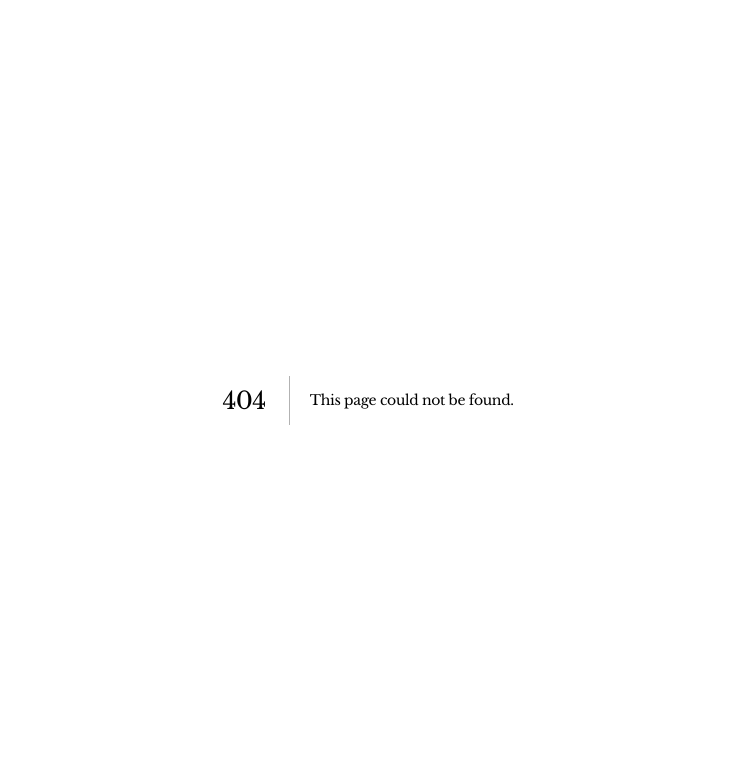
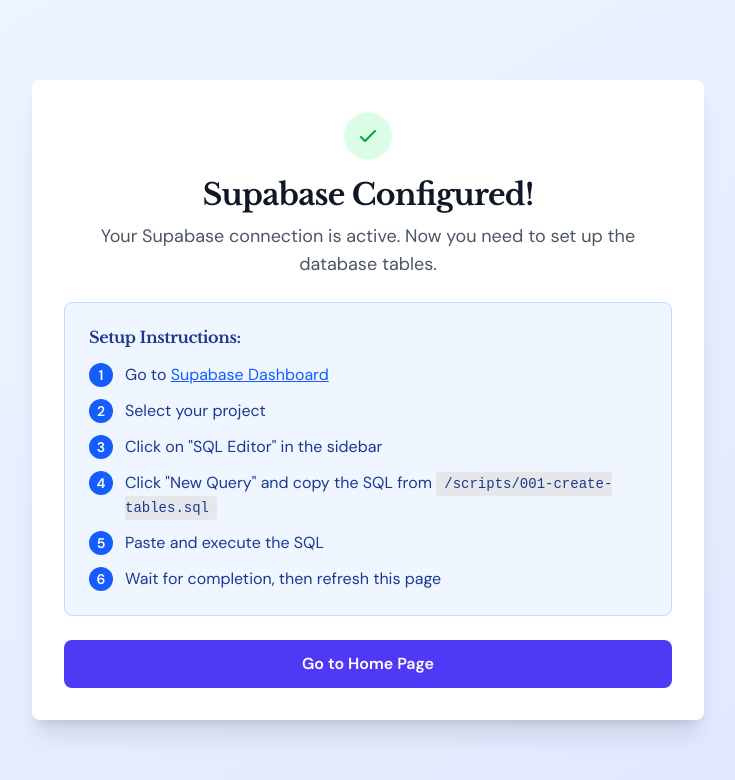
Before and after one commit to elhadjissam200321/batimagv, a Next.js app: page /setup in a window 1280 px wide. Before the commit this address had no page. Shown: the top 780 px of the page, without its empty margins (272-1007 px from the left). Built offline with nearby package versions, Linux system fonts and the light colour scheme; no server answers; the database is empty.

Commit message:
fix: address Supabase table creation and setup issues
Create setup page, API endpoint, and guide for database migration.

Co-authored-by: ELHADJ ISSAM <176765885+elhadjissam200321@users.noreply.github.com>

```diff
--- /dev/null
+++ b/app/api/setup/route.ts
@@ -0,0 +1,66 @@
+export async function POST(request: Request) {
+  try {
+    // This endpoint verifies the database tables are set up
+    // The actual tables must be created via the Supabase dashboard SQL editor
+    // Navigate to: https://supabase.com/dashboard/project/_/sql/new
+    // And paste the SQL from scripts/001-create-tables.sql
+
+    const supabaseUrl = process.env.NEXT_PUBLIC_SUPABASE_URL
+    const supabaseKey = process.env.NEXT_PUBLIC_SUPABASE_ANON_KEY
+
+    if (!supabaseUrl || !supabaseKey) {
+      return Response.json(
+        {
+          error: 'Missing Supabase environment variables',
+          status: 'NOT_CONFIGURED',
+        },
+        { status: 500 }
+      )
+    }
+
+    // Check if we can connect to Supabase
+    const testResponse = await fetch(
+      `${supabaseUrl}/rest/v1/?apikey=${supabaseKey}`,
+      {
+        headers: {
+          Authorization: `Bearer ${supabaseKey}`,
+          'Content-Type': 'application/json',
+        },
+      }
+    )
+
+    if (!testResponse.ok) {
+      return Response.json(
+        {
+          error: 'Could not connect to Supabase',
+          status: 'CONNECTION_ERROR',
+        },
+        { status: 500 }
+      )
+    }
+
+    return Response.json(
+      {
+        success: true,
+        message:
+          'Supabase is configured. To create tables, please run the SQL migrations from the Supabase dashboard.',
+        status: 'CONFIGURED',
+        setupInstructions: {
+          step1: 'Go to https://supabase.com/dashboard',
+          step2: 'Select your project',
+          step3: 'Navigate to SQL Editor',
+          step4: 'Copy and paste the SQL from /scripts/001-create-tables.sql',
+          step5:
+            'Execute the SQL to create all required tables with RLS policies',
+        },
+      },
+      { status: 200 }
+    )
+  } catch (error: any) {
+    console.error('Setup check error:', error)
+    return Response.json(
+      { error: error.message || 'Unknown error', status: 'ERROR' },
+      { status: 500 }
+    )
+  }
+}
--- /dev/null
+++ b/app/setup/page.tsx
@@ -0,0 +1,185 @@
+'use client'
+
+import { useEffect, useState } from 'react'
+import Link from 'next/link'
+
+export default function SetupPage() {
+  const [status, setStatus] = useState<string>('checking')
+  const [configured, setConfigured] = useState(false)
+
+  useEffect(() => {
+    const checkSetup = async () => {
+      try {
+        const res = await fetch('/api/setup', { method: 'POST' })
+        const data = await res.json()
+        setConfigured(res.ok && data.status === 'CONFIGURED')
+        setStatus(data.status || 'UNKNOWN')
+      } catch (err) {
+        setStatus('ERROR')
+      }
+    }
+
+    checkSetup()
+  }, [])
+
+  if (configured) {
+    return (
+      <div className="min-h-screen bg-gradient-to-br from-blue-50 to-indigo-100 flex items-center justify-center p-4">
+        <div className="bg-white rounded-lg shadow-xl p-8 max-w-2xl w-full">
+          <div className="text-center mb-6">
+            <div className="inline-flex items-center justify-center w-12 h-12 bg-green-100 rounded-full mb-4">
+              <svg
+                className="w-6 h-6 text-green-600"
+                fill="none"
+                stroke="currentColor"
+                viewBox="0 0 24 24"
+              >
+                <path
+                  strokeLinecap="round"
+                  strokeLinejoin="round"
+                  strokeWidth={2}
+                  d="M5 13l4 4L19 7"
+                />
+              </svg>
+            </div>
+            <h1 className="text-3xl font-bold text-gray-900 mb-2">
+              Supabase Configured!
+            </h1>
+            <p className="text-gray-600 text-lg">
+              Your Supabase connection is active. Now you need to set up the
+              database tables.
+            </p>
+          </div>
+
+          <div className="bg-blue-50 border border-blue-200 rounded-lg p-6 mb-6">
+            <h2 className="font-semibold text-blue-900 mb-4">Setup Instructions:</h2>
+            <ol className="space-y-3">
+              <li className="flex items-start">
+                <span className="flex items-center justify-center w-6 h-6 bg-blue-600 text-white rounded-full text-sm font-semibold mr-3 flex-shrink-0">
+                  1
+                </span>
+                <span className="text-blue-900">
+                  Go to{' '}
+                  <a
+                    href="https://supabase.com/dashboard"
+                    target="_blank"
+                    rel="noopener noreferrer"
+                    className="text-blue-600 hover:text-blue-800 underline"
+                  >
+                    Supabase Dashboard
+                  </a>
+                </span>
+              </li>
+              <li className="flex items-start">
+                <span className="flex items-center justify-center w-6 h-6 bg-blue-600 text-white rounded-full text-sm font-semibold mr-3 flex-shrink-0">
+                  2
+                </span>
+                <span className="text-blue-900">Select your project</span>
+              </li>
+              <li className="flex items-start">
+                <span className="flex items-center justify-center w-6 h-6 bg-blue-600 text-white rounded-full text-sm font-semibold mr-3 flex-shrink-0">
+                  3
+                </span>
+                <span className="text-blue-900">Click on "SQL Editor" in the sidebar</span>
+              </li>
+              <li className="flex items-start">
+                <span className="flex items-center justify-center w-6 h-6 bg-blue-600 text-white rounded-full text-sm font-semibold mr-3 flex-shrink-0">
+                  4
+                </span>
+                <span className="text-blue-900">
+                  Click "New Query" and copy the SQL from{' '}
+                  <code className="bg-gray-200 px-2 py-1 rounded text-sm">
+                    /scripts/001-create-tables.sql
+                  </code>
+                </span>
+              </li>
+              <li className="flex items-start">
+                <span className="flex items-center justify-center w-6 h-6 bg-blue-600 text-white rounded-full text-sm font-semibold mr-3 flex-shrink-0">
+                  5
+                </span>
+                <span className="text-blue-900">Paste and execute the SQL</span>
+              </li>
+              <li className="flex items-start">
+                <span className="flex items-center justify-center w-6 h-6 bg-blue-600 text-white rounded-full text-sm font-semibold mr-3 flex-shrink-0">
+                  6
+                </span>
+                <span className="text-blue-900">Wait for completion, then refresh this page</span>
+              </li>
+            </ol>
+          </div>
+
+          <div className="space-y-3">
+            <Link
+              href="/"
+              className="block w-full text-center bg-indigo-600 hover:bg-indigo-700 text-white font-semibold py-3 px-4 rounded-lg transition"
+            >
+              Go to Home Page
+            </Link>
+          </div>
+        </div>
+      </div>
+    )
+  }
+
+  return (
+    <div className="min-h-screen bg-gradient-to-br from-blue-50 to-indigo-100 flex items-center justify-center p-4">
+      <div className="bg-white rounded-lg shadow-xl p-8 max-w-2xl w-full">
+        <div className="text-center">
+          <div className="mb-4">
+            {status === 'checking' && (
+              <div className="inline-flex items-center justify-center w-12 h-12 bg-yellow-100 rounded-full">
+                <div className="animate-spin">
+                  <svg
+                    className="w-6 h-6 text-yellow-600"
+                    fill="none"
+                    stroke="currentColor"
+                    viewBox="0 0 24 24"
+                  >
+                    <path
+                      strokeLinecap="round"
+                      strokeLinejoin="round"
+                      strokeWidth={2}
+                      d="M13 10V3L4 14h7v7l9-11h-7z"
+                    />
+                  </svg>
+                </div>
+              </div>
+            )}
+            {status === 'ERROR' && (
+              <div className="inline-flex items-center justify-center w-12 h-12 bg-red-100 rounded-full">
+                <svg
+                  className="w-6 h-6 text-red-600"
+                  fill="none"
+                  stroke="currentColor"
+                  viewBox="0 0 24 24"
+                >
+                  <path
+                    strokeLinecap="round"
+                    strokeLinejoin="round"
+                    strokeWidth={2}
+                    d="M6 18L18 6M6 6l12 12"
+                  />
+                </svg>
+              </div>
+            )}
+          </div>
+
+          <h1 className="text-3xl font-bold text-gray-900 mb-2">
+            {status === 'checking' && 'Checking Setup...'}
+            {status === 'ERROR' && 'Setup Error'}
+            {status === 'NOT_CONFIGURED' && 'Configuration Required'}
+          </h1>
+
+          <p className="text-gray-600 text-lg">
+            {status === 'checking' &&
+              'Please wait while we check your Supabase configuration.'}
+            {status === 'ERROR' &&
+              'There was an error checking your setup. Please ensure Supabase environment variables are configured in your project settings.'}
+            {status === 'NOT_CONFIGURED' &&
+              'Your Supabase connection needs to be configured. Check your environment variables in project settings.'}
+          </p>
+        </div>
+      </div>
+    </div>
+  )
+}
--- a/package.json
+++ b/package.json
@@ -38,6 +38,7 @@
     "@radix-ui/react-toggle-group": "1.1.11",
     "@radix-ui/react-tooltip": "1.2.8",
     "@supabase/ssr": "^0.9.0",
+    "@supabase/supabase-js": "^2.99.3",
     "@vercel/analytics": "1.6.1",
     "autoprefixer": "^10.4.20",
     "class-variance-authority": "^0.7.1",
```
Also changed, not shown: 2 other files (tests, documents, lock files or other folders).
